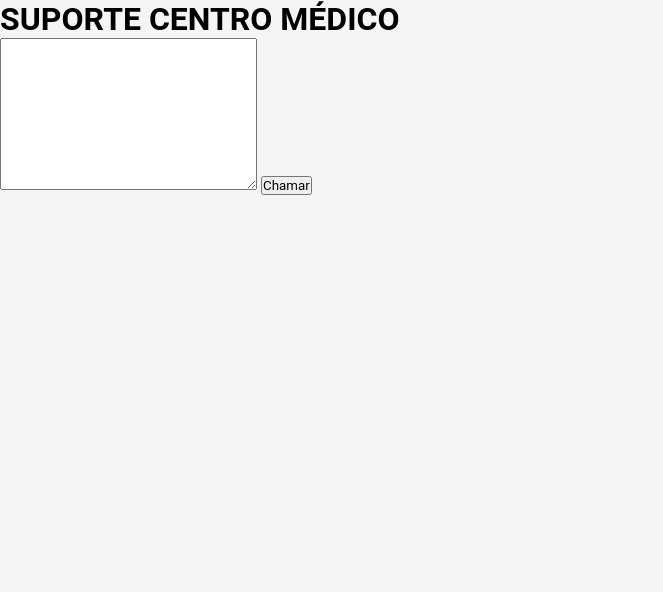
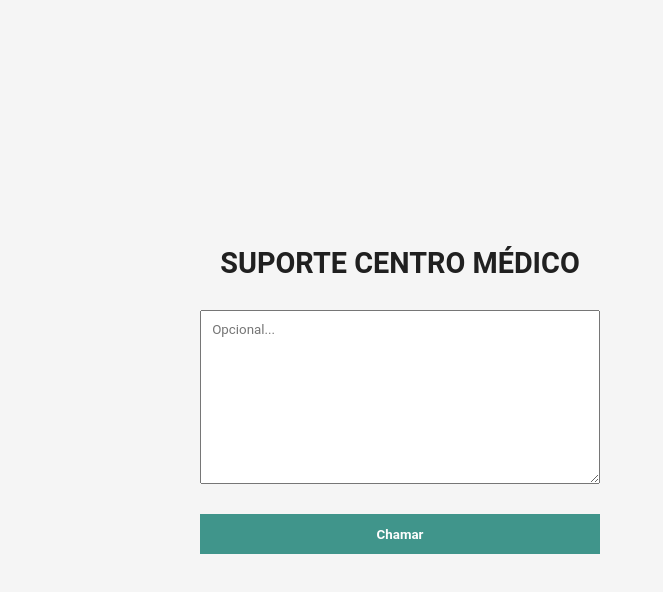
Before and after one commit to Arilson1/Robozinho, an Electron app: page index.html in a window 800 px wide. Shown: the whole page, without its empty margins (0-663 px from the left). Drawn offline with Linux system fonts and the light colour scheme.

Commit message:
Incluindo css basico

```diff
--- a/index.html
+++ b/index.html
@@ -4,13 +4,13 @@
     <meta charset="UTF-8">
     <!-- https://developer.mozilla.org/en-US/docs/Web/HTTP/CSP -->
     <meta http-equiv="Content-Security-Policy" content="default-src 'self'; script-src 'self'">
-    <title>Hello World!</title>
+    <title>Suporte Centro Médico</title>
     <link rel="stylesheet" type="text/css" href="./styles.css">
   </head>
   <body>
     <div class="app">
         <h1>SUPORTE CENTRO MÉDICO</h1>
-        <textarea name="" id="" cols="30" rows="10"></textarea>
+        <textarea name="" id="" cols="30" rows="10" placeholder="Opcional..."></textarea>
         <button>Chamar</button>
     </div>
 
--- a/styles.css
+++ b/styles.css
@@ -7,8 +7,45 @@
     font-family: 'Roboto', sans-serif;
 }
 
+:root {
+    font-size: 16px;
+}
+
 body {background-color: #f5f5f5;}
 
 .app {
+    height: 100vh;
+    display: flex;
+    justify-content: center;
+    align-items: center;
+    flex-direction: column;
+}
 
+.app h1 {
+    font-size: 1.8rem;
+    font-weight: bold;
+    color: rgb(32, 32, 32);
+    margin-bottom: 30px;
 }
+
+.app textarea {
+    width: 50%;
+    margin-bottom: 30px;
+    padding: .7rem;
+    outline: none;
+}
+
+.app button {
+    width: 50%;
+    height: 2.5rem;
+    color: #fff;
+    font-weight: bold;
+    background-color: #137E71;
+    opacity: 0.8;
+    border: none;
+    cursor: pointer;
+}
+
+.app button:hover {
+    opacity: 1;
+}
```
